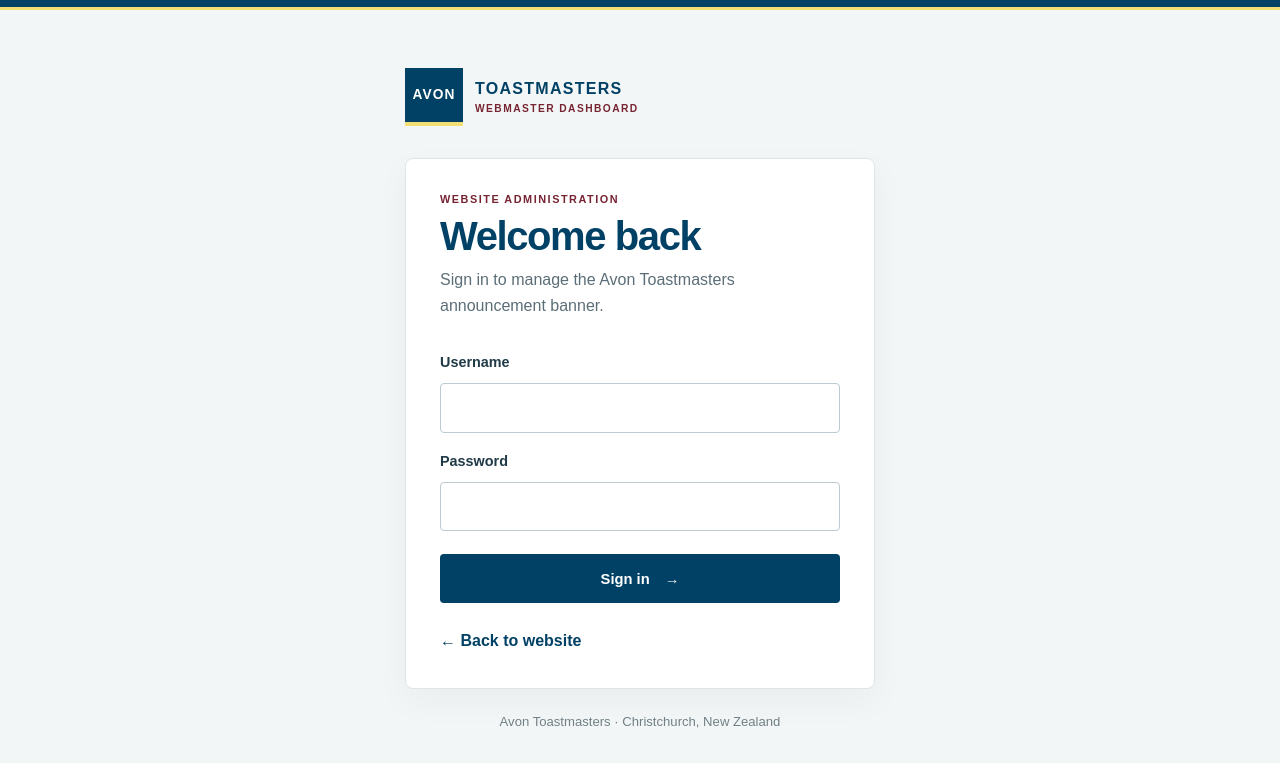
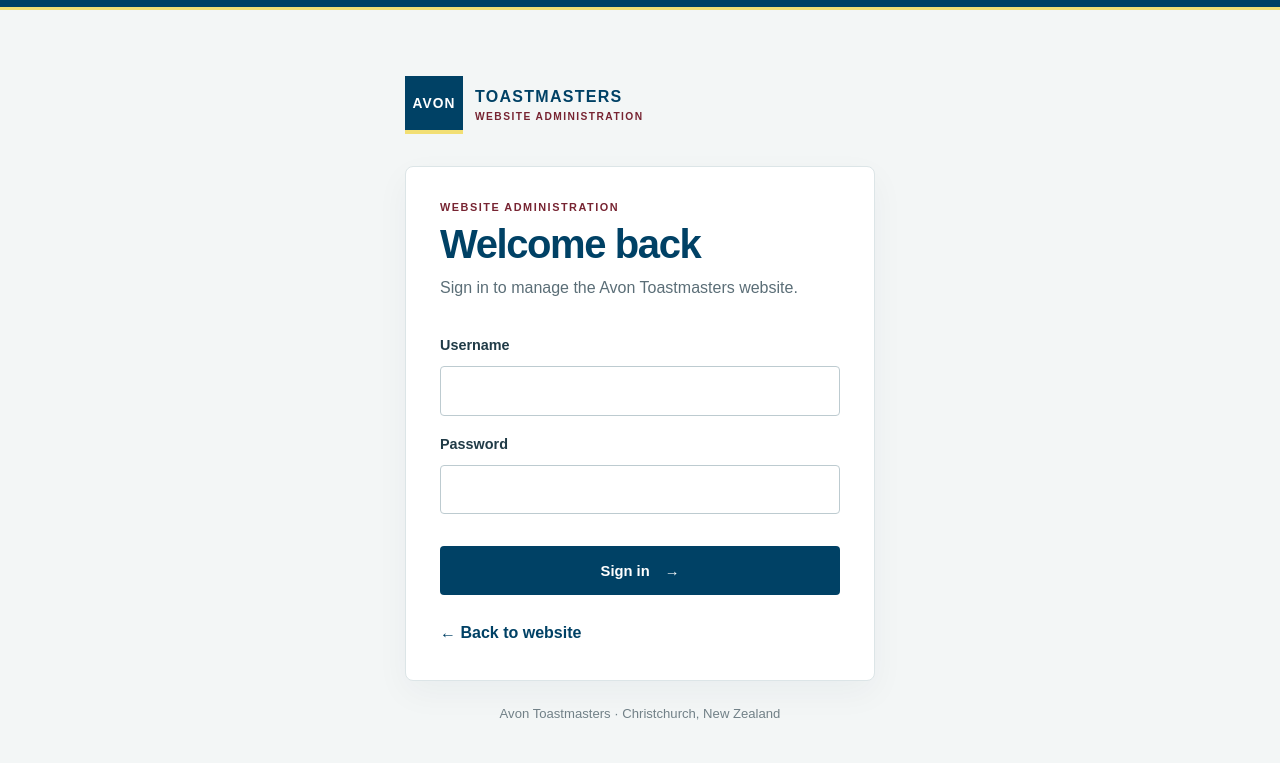
Before and after one commit to avontoastmasters/Website, a Node project: template views/admin/login.ejs in a window 1280 px wide. Shown: the top 763 px of the page. Run offline with Node 20 templates, Linux system fonts and the light colour scheme; the template is opened without the code that fills it, so the values that code supplies are empty; some libraries are stand-ins or nearby versions.

Commit message:
Improve admin login and add Turnstile challenge

```diff
--- a/views/admin/login.ejs
+++ b/views/admin/login.ejs
@@ -5,25 +5,28 @@
   <meta name="viewport" content="width=device-width,initial-scale=1">
   <meta name="robots" content="noindex,nofollow">
   <meta name="theme-color" content="#004165">
-  <title>Webmaster Login | Avon Toastmasters</title>
+  <title>Admin Login | Avon Toastmasters</title>
+  <script src="https://challenges.cloudflare.com/turnstile/v0/api.js" async defer></script>
   <link rel="stylesheet" href="/admin.css">
 </head>
 <body class="admin-body">
   <main class="admin-shell admin-shell--login">
     <a class="admin-brand" href="/" aria-label="Avon Toastmasters home">
       <span class="admin-brand__mark">AVON</span>
-      <span><strong>TOASTMASTERS</strong><small>WEBMASTER DASHBOARD</small></span>
+      <span><strong>TOASTMASTERS</strong><small>WEBSITE ADMINISTRATION</small></span>
     </a>
     <section class="admin-card">
       <p class="admin-eyebrow">WEBSITE ADMINISTRATION</p>
       <h1>Welcome back</h1>
-      <p class="admin-muted">Sign in to manage the Avon Toastmasters announcement banner.</p>
+      <p class="admin-muted">Sign in to manage the Avon Toastmasters website.</p>
       <% if (error) { %><p class="admin-alert admin-alert--error" role="alert"><%= error %></p><% } %>
       <form method="post" action="/admin/login" class="admin-form">
+        <input type="hidden" name="next" value="<%= next || '/admin' %>">
         <label for="username">Username</label>
-        <input id="username" name="username" type="text" autocomplete="username" value="<%= username %>" required maxlength="80">
+        <input id="username" name="username" type="text" autocomplete="username" value="" required maxlength="80">
         <label for="password">Password</label>
         <input id="password" name="password" type="password" autocomplete="current-password" required>
+        <div class="cf-turnstile" data-sitekey="<%= typeof turnstileSiteKey !== 'undefined' ? turnstileSiteKey : '' %>" data-action="admin_login"></div>
         <button class="admin-button" type="submit">Sign in <span aria-hidden="true">→</span></button>
       </form>
       <a class="admin-back-link" href="/">← Back to website</a>
```
